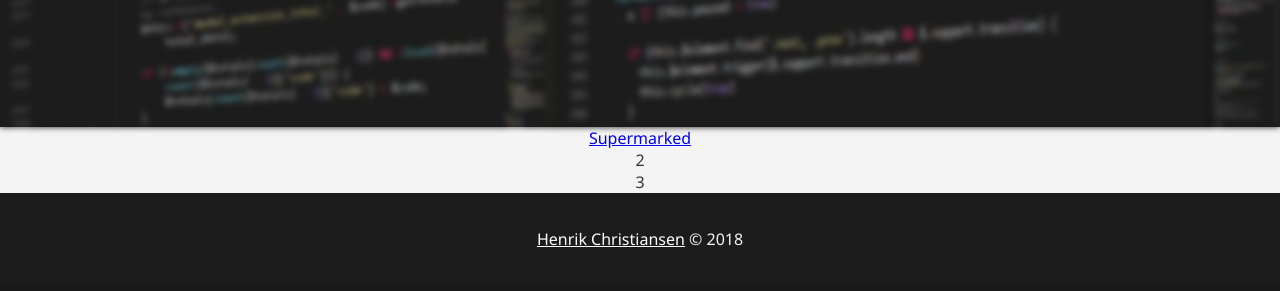
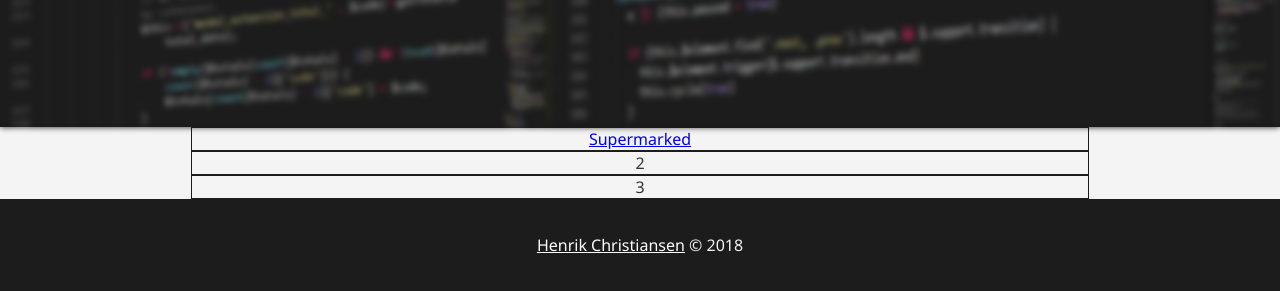
Before and after one commit to henpia/portfolio, a plain HTML site: page projekter.html in a window 1280 px wide. Shown: the part 433-724 px from the top of the page. Drawn offline with Linux system fonts and the light colour scheme.

Commit message:
Styling af cards på projekt side.

```diff
--- a/css/style.css
+++ b/css/style.css
@@ -185,3 +185,8 @@ footer a {
     display: grid;
     grid-template-columns: 1fr 2fr;
 }
+
+.projpage-content .card {
+    width: 70%;
+    border: 1px solid #1c1c1c;
+}
--- a/projekter.html
+++ b/projekter.html
@@ -24,13 +24,13 @@
     </header>
 
     <section class="projpage-content bg-light center">
-        <div class="card">
+        <div class="card center">
             <a href="http://supermarked.henpia.dk">Supermarked</a>
         </div>
-        <div class="card">
+        <div class="card center">
             2
         </div>
-        <div class="card">
+        <div class="card center">
             3
         </div>
     </section>
```
